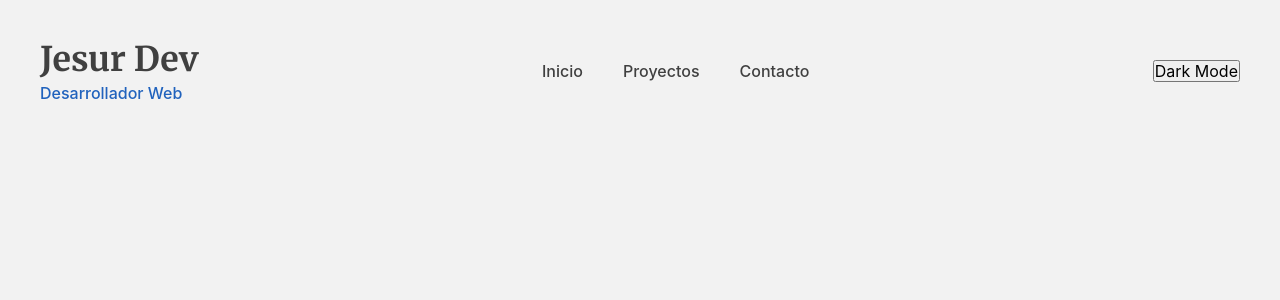
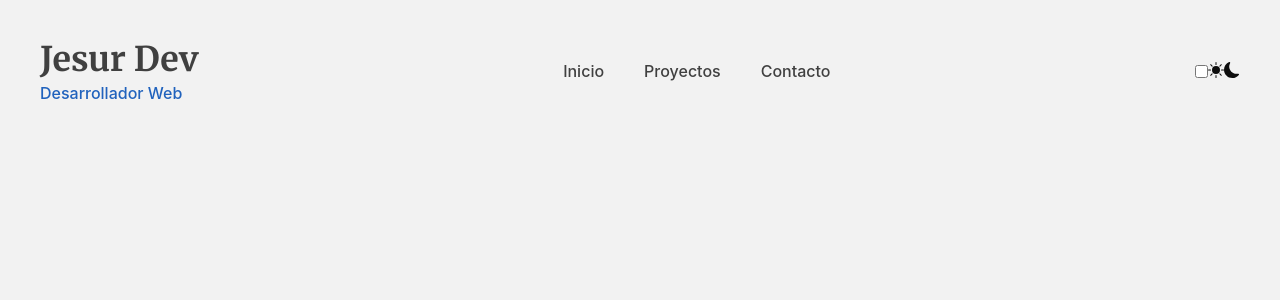
Before and after one commit to JsurDev/portafolio, a React (Vite) app in the folder portafolio/: page / in a window 1280 px wide. Shown: the top 300 px of the page. Built offline with nearby package versions, Linux system fonts and the light colour scheme; a web font is replaced by a local one.

Commit message:
Comenzamos a agregar el dark mode

```diff
--- /dev/null
+++ b/portafolio/src/componentes/DarkModeButton.jsx
@@ -0,0 +1,35 @@
+import "./DarkModeButton.css";
+
+const DarkModeButton = () => {
+  return (
+    <>
+      <label className="dark-mode">
+        <input type="checkbox" className="dark-mode" id="dark-mode" />
+        <span className="icono sol">
+          <svg
+            xmlns="http://www.w3.org/2000/svg"
+            width="16"
+            height="16"
+            fill="currentColor"
+            viewBox="0 0 16 16"
+          >
+            <path d="M8 12a4 4 0 1 0 0-8 4 4 0 0 0 0 8M8 0a.5.5 0 0 1 .5.5v2a.5.5 0 0 1-1 0v-2A.5.5 0 0 1 8 0m0 13a.5.5 0 0 1 .5.5v2a.5.5 0 0 1-1 0v-2A.5.5 0 0 1 8 13m8-5a.5.5 0 0 1-.5.5h-2a.5.5 0 0 1 0-1h2a.5.5 0 0 1 .5.5M3 8a.5.5 0 0 1-.5.5h-2a.5.5 0 0 1 0-1h2A.5.5 0 0 1 3 8m10.657-5.657a.5.5 0 0 1 0 .707l-1.414 1.415a.5.5 0 1 1-.707-.708l1.414-1.414a.5.5 0 0 1 .707 0m-9.193 9.193a.5.5 0 0 1 0 .707L3.05 13.657a.5.5 0 0 1-.707-.707l1.414-1.414a.5.5 0 0 1 .707 0m9.193 2.121a.5.5 0 0 1-.707 0l-1.414-1.414a.5.5 0 0 1 .707-.707l1.414 1.414a.5.5 0 0 1 0 .707M4.464 4.465a.5.5 0 0 1-.707 0L2.343 3.05a.5.5 0 1 1 .707-.707l1.414 1.414a.5.5 0 0 1 0 .708" />
+          </svg>
+        </span>
+        <span className="icono luna">
+          <svg
+            xmlns="http://www.w3.org/2000/svg"
+            width="16"
+            height="16"
+            fill="currentColor"
+            viewBox="0 0 16 16"
+          >
+            <path d="M6 .278a.77.77 0 0 1 .08.858 7.2 7.2 0 0 0-.878 3.46c0 4.021 3.278 7.277 7.318 7.277q.792-.001 1.533-.16a.79.79 0 0 1 .81.316.73.73 0 0 1-.031.893A8.35 8.35 0 0 1 8.344 16C3.734 16 0 12.286 0 7.71 0 4.266 2.114 1.312 5.124.06A.75.75 0 0 1 6 .278" />
+          </svg>
+        </span>
+      </label>
+    </>
+  );
+};
+
+export default DarkModeButton;
--- a/portafolio/src/componentes/layout/Header.jsx
+++ b/portafolio/src/componentes/layout/Header.jsx
@@ -1,4 +1,5 @@
 import "./Header.css";
+import DarkModeButton from "../DarkModeButton.jsx";
 
 const Header = () => {
   return (
@@ -13,7 +14,7 @@
           <a href="#">Proyectos</a>
           <a href="#">Contacto</a>
         </nav>
-        <button>Dark Mode</button>
+        <DarkModeButton />
       </header>
     </>
   );
```
Also changed, not shown: portafolio/src/componentes/DarkModeButton.css (added).
